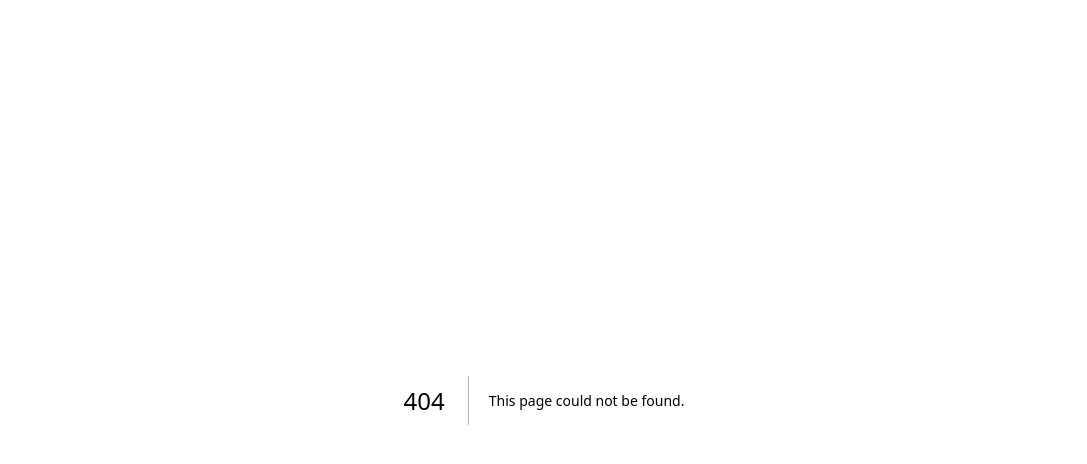
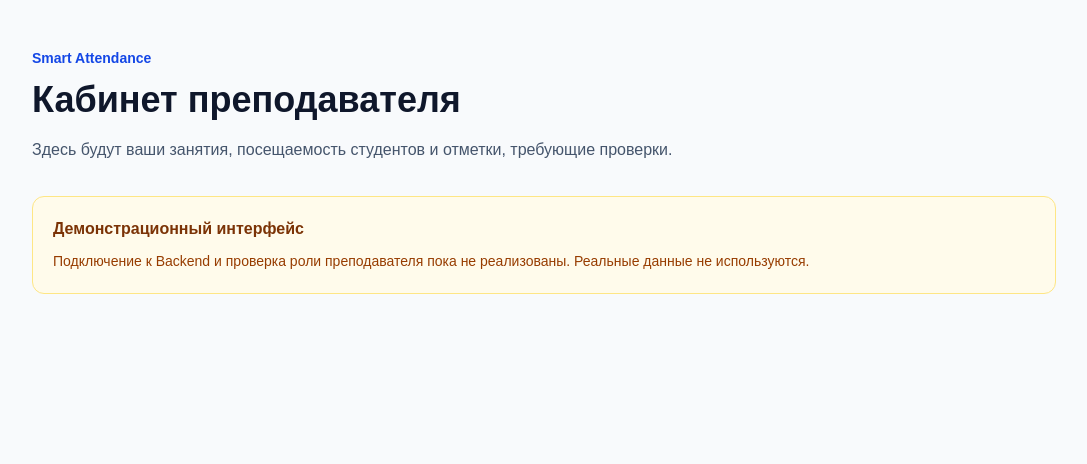
Before and after one commit to smart-attendance-project-guap/smart-attendance-frontend, a Next.js app: page /teacher in a window 1280 px wide. Before the commit this address had no page. Shown: the top 464 px of the page, without its empty margins (96-1183 px from the left). Built offline with nearby package versions, Linux system fonts and the light colour scheme.

Commit message:
feat: add initial teacher dashboard page

```diff
--- /dev/null
+++ b/app/teacher/page.tsx
@@ -0,0 +1,33 @@
+export default function TeacherPage() {
+  return (
+    <main
+      lang="ru"
+      className="min-h-screen bg-slate-50 px-6 py-12 text-slate-900"
+    >
+      <div className="mx-auto max-w-5xl">
+        <p className="text-sm font-semibold text-blue-700">
+          Smart Attendance
+        </p>
+
+        <h1 className="mt-3 text-3xl font-bold sm:text-4xl">
+          Кабинет преподавателя
+        </h1>
+
+        <p className="mt-4 max-w-2xl leading-7 text-slate-600">
+          Здесь будут ваши занятия, посещаемость студентов
+          и отметки, требующие проверки.
+        </p>
+
+        <div className="mt-8 rounded-xl border border-amber-200 bg-amber-50 p-5">
+          <p className="font-semibold text-amber-900">
+            Демонстрационный интерфейс
+          </p>
+          <p className="mt-2 text-sm leading-6 text-amber-800">
+            Подключение к Backend и проверка роли преподавателя
+            пока не реализованы. Реальные данные не используются.
+          </p>
+        </div>
+      </div>
+    </main>
+  );
+}
```
